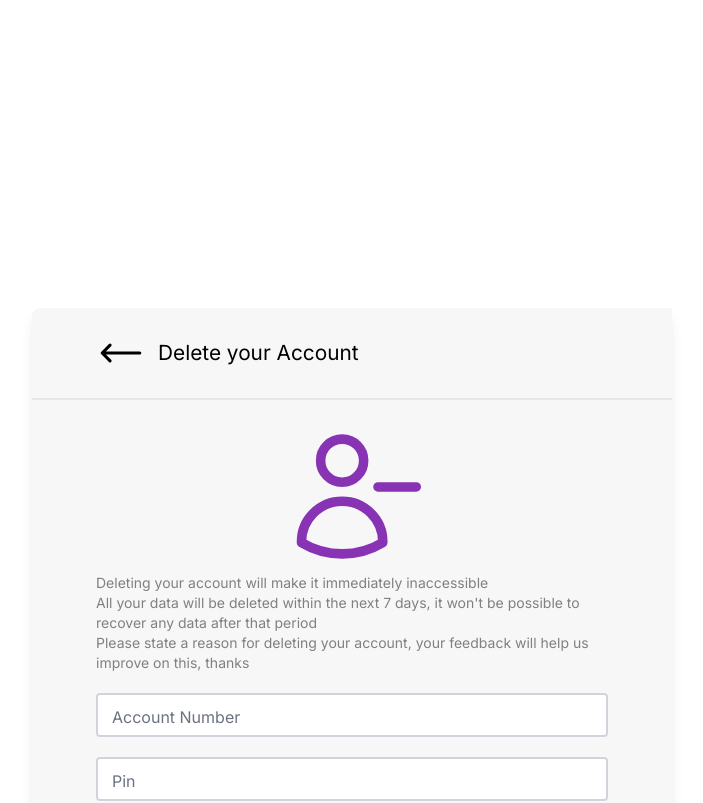
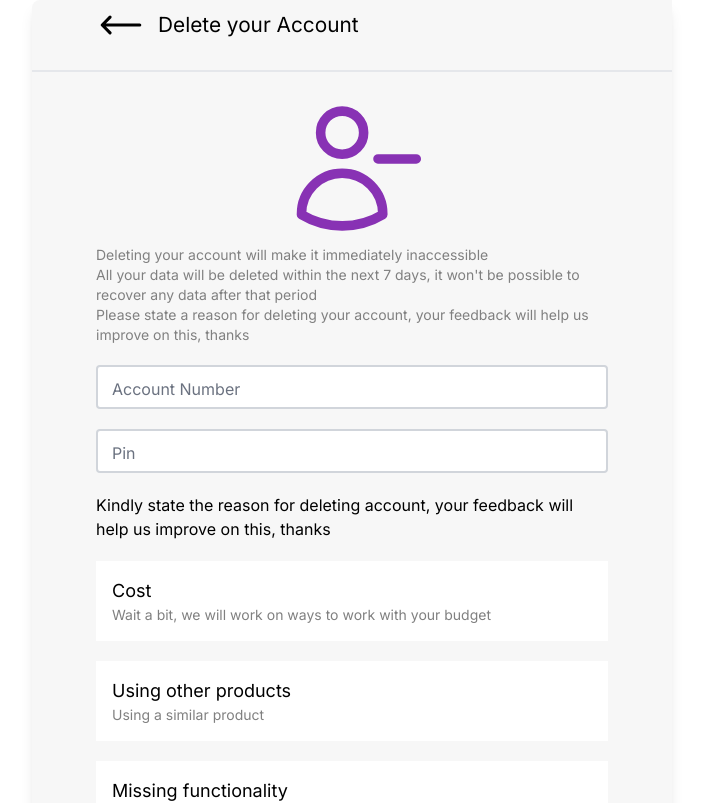
Before and after one commit to EGANOW-FRONTEND-ORG/EGANOW-ACCOUNT-DELETION-NEXTJS, a Next.js app: page / in a window 1280 px wide. Shown: the top 803 px of the page, without its empty margins (288-991 px from the left). Built offline with nearby package versions, Linux system fonts and the light colour scheme.

Commit message:
chore: Add delete icon to form

```diff
--- a/app/components/AccountDeletionForm.tsx
+++ b/app/components/AccountDeletionForm.tsx
@@ -108,13 +108,13 @@ const DeleteAccountpage = () => {
         <div className="flex justify-center items-center">
           <form
             onSubmit={(e) => e?.preventDefault()}
-            className="bg-[#f7f7f7] shadow-lg  mt-5 overflow-auto rounded-tl-lg"
+            className="bg-[#f7f7f7] shadow-lg overflow-auto rounded-tl-lg"
           >
             <section className="px-[4rem]">
-              <div className="flex justify-start gap-3 items-center text-4xl text-center mt-5 mb-5">
+              <div className="flex justify-start gap-3 items-center text-4xl text-center mb-5">
                 <span
                   style={{ color: `${theme.primaryColor}` }}
-                  className={`text-[30px] w-[50px]`}
+                  className={`text-[30px] w-[50px] cursor-pointer`}
                 >
                   <ArrowLongLeftIcon />
                 </span>
--- a/app/page.tsx
+++ b/app/page.tsx
@@ -3,7 +3,7 @@ import DeleteAccountpage from "./components/AccountDeletionForm";
 
 export default function Home() {
   return (
-    <div className=" w-[fit] md:w-[80%] lg:w-[70%] xl:w-[50%] 2xl:w-[30%] flex justify-center items-center ml-auto mr-auto mt-[18rem] mb-[10rem]">
+    <div className=" w-[fit] md:w-[80%] lg:w-[70%] xl:w-[50%] 2xl:w-[30%] flex justify-center items-center ml-auto mr-auto">
         <DeleteAccountpage />
     </div>
   );
```
